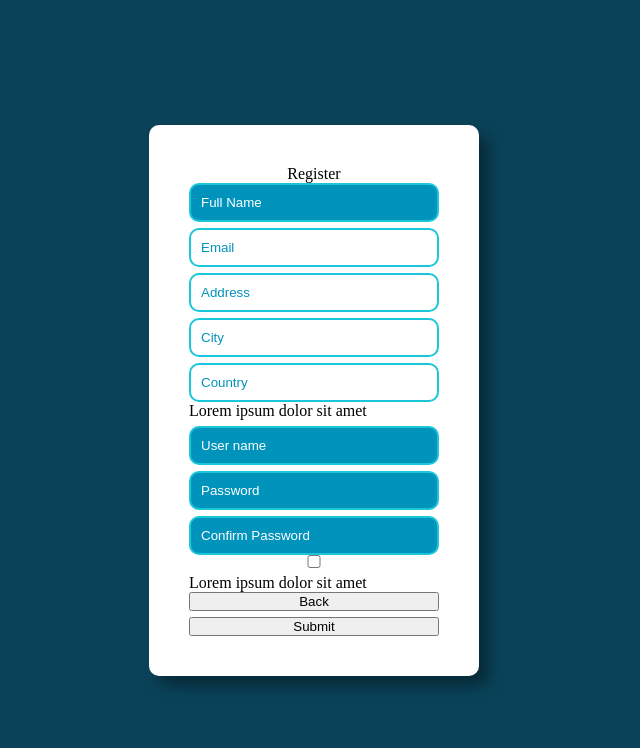
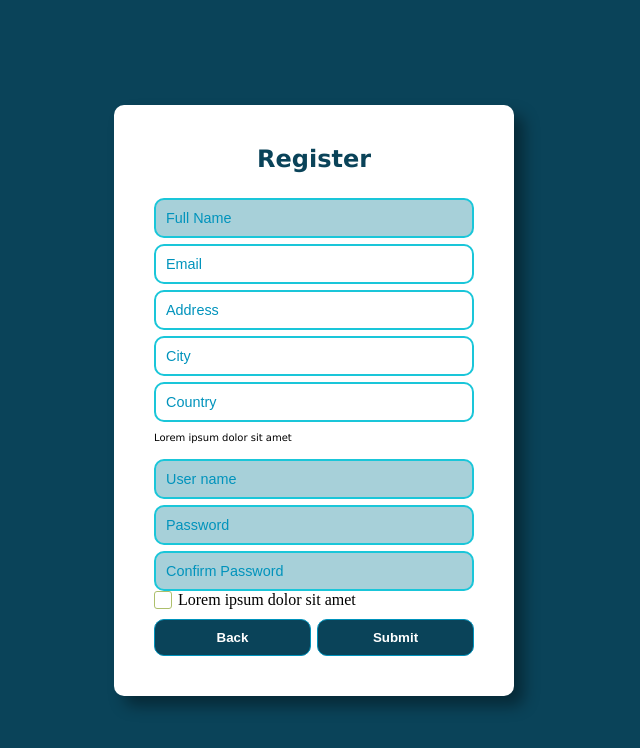
Before and after one commit to rauldiamantino/register, a plain HTML site: page index.html in a window 1280 px wide. Shown: the whole page, without its empty margins (326-966 px from the left). Drawn offline with Linux system fonts and the light colour scheme.

Commit message:
feat: add form style

```diff
--- a/src/assets/scss/register.scss
+++ b/src/assets/scss/register.scss
@@ -1,17 +1,54 @@
-.container-register { display: flex; background-color: $neutral-color; border-radius: 10px; box-shadow: 10px 10px 15px rgba(0, 0, 0, 0.39); padding: 40px; width: 330px;
-     fieldset       { border: none;}
-     legend         { text-align: center; }
+// form
+.container-register{
+    display: flex; background-color:$neutral-color; border-radius:10px; box-shadow:10px 10px 15px rgba(0, 0, 0, 0.39); padding:40px; width:400px;
+     fieldset{border:none;}
+     legend  {color:$primary-color; font-size:$decorative-title-size; font-family:$font-default; font-weight:bolder; padding-bottom:25px; text-align:center;}
 
+     // format input
      .container-register-form,
      .container-register-form.personal,
-     .container-register-form.password div { display: flex; gap: 6px; flex-direction: column; width: 100%;}
+     .container-register-form.password div{
+        display:flex; gap:6px; flex-direction:column; width:100%;
 
-     input             { border: 2px solid $quartenary-color; border-radius: 10px; color: $secondary-color; padding: 10px 10px;
-        &::placeholder { color: $secondary-color; }
+        .container-register-form.second-legend,
+        .container-register-form.third-legend{
+            font-family:$font-default; font-size:10px; margin:10px 0;
+        }
+    }
+
+     input{
+        background-color:$neutral-color; border:2px solid $quartenary-color; border-radius:10px; color:$secondary-color; font-size:0.9rem; padding:10px 10px;
+        &::placeholder{color:$secondary-color;}
      }
 
      .container-register-form.full-name input,
-     .container-register-form.password input { background-color: $secondary-color; color: $neutral-color;
-            &::placeholder                   { color: $neutral-color; }
+     .container-register-form.password input{
+        background-color:$tertiary-color; color:$neutral-color;
      }
+
+     // checkbox accept terms
+     .container-register-form.accept-terms{
+        display:flex; flex-flow:row nowrap; align-items:center;
+
+        input{
+            all:unset; border:1px solid $quintenary-color; border-radius:3px; color: white; height:16px; width:16px;
+            &:checked{
+                background-color:$quintenary-color; background-image:url('../images/check.png'); background-repeat:no-repeat; background-position:center;
+            }
+
+        }
+
+        label{
+            display:flex; flex-flow:row nowrap;
+            a{color:$secondary-color; text-decoration:none;}
+        }
 }
+
+     .container-register-form.buttons{
+        display:flex; flex-flow:row nowrap; justify-content: space-between;margin-top:10px;
+        button {
+            background-color:$primary-color; border:1px solid $secondary-color; border-radius:10px; color:$neutral-color; cursor:pointer; font-weight:bold; padding:10px; width: 100%; transition:0.3s;
+            &:hover{background-color: $primary-color-hover;}
+        }
+    }
+}
--- a/src/assets/scss/variables.scss
+++ b/src/assets/scss/variables.scss
@@ -1,6 +1,10 @@
 $primary-color: #0a4359;
+$primary-color-hover: #031015dc;
 $secondary-color: #0093bc;
 $tertiary-color: #a7d0d9;
 $quartenary-color: #1ac6d9;
 $quintenary-color: #adbf6b;
 $neutral-color: #ffffff;
+
+$decorative-title-size: 1.5rem;
+$font-default: Verdana, Geneva, Tahoma, sans-serif;
```
Also changed, not shown: src/assets/css/style.min.css, src/assets/images/check.png (added), src/assets/images/check.svg (added), 1 other file.
